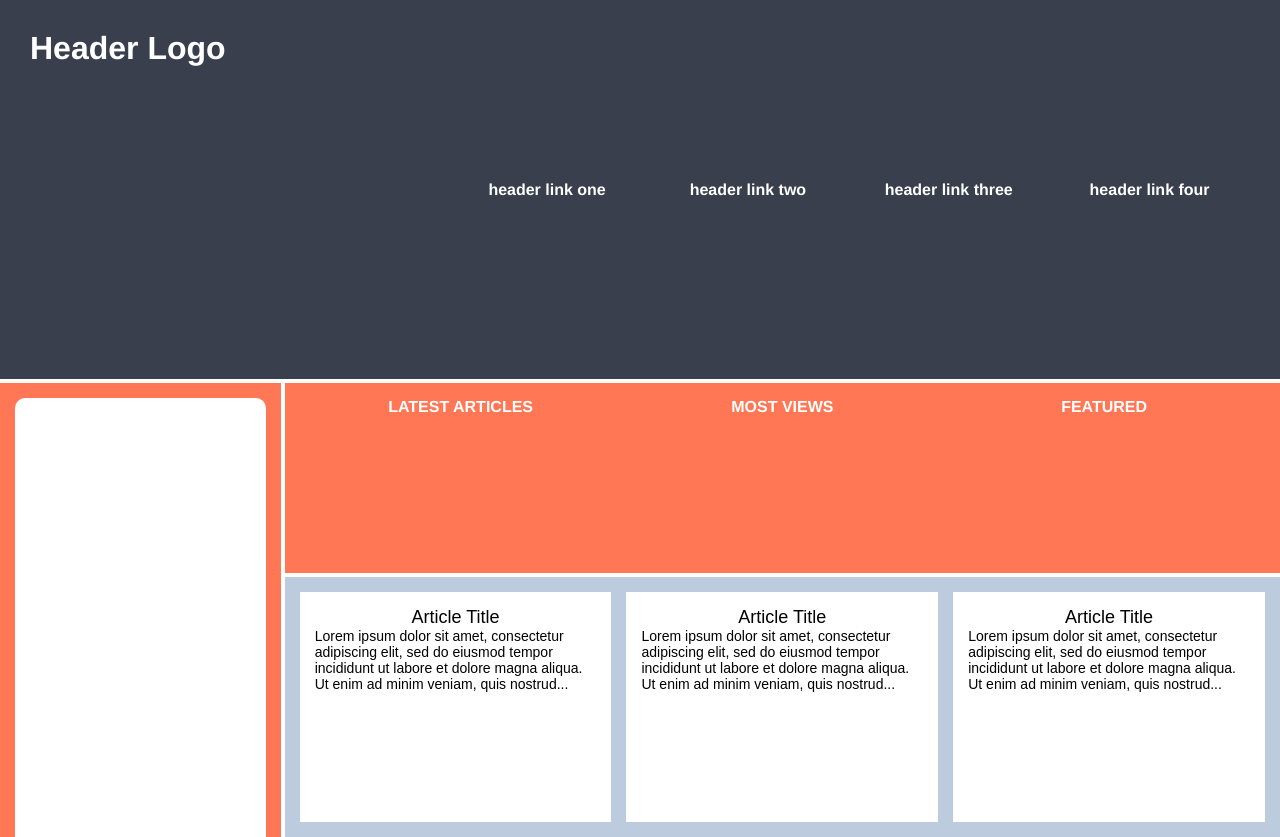
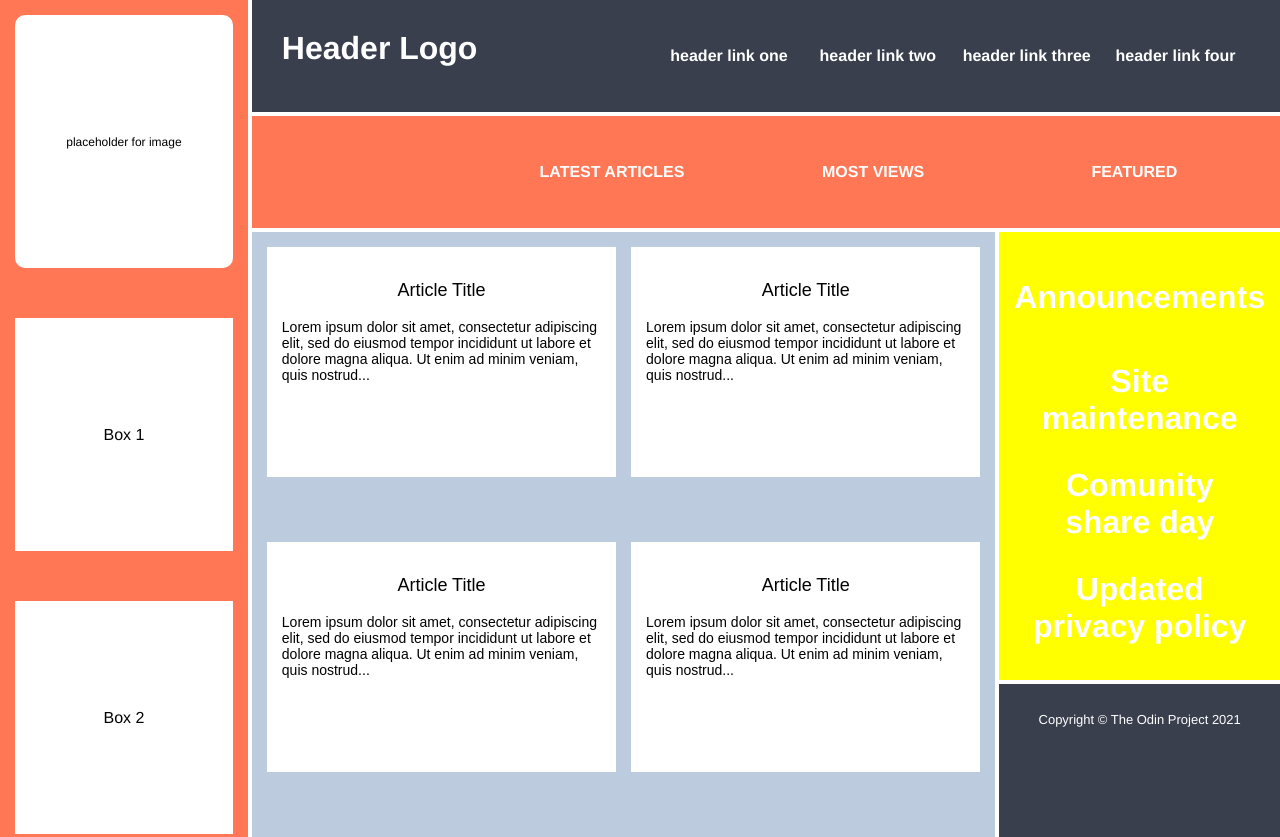
Before and after one commit to James-rae-eng/Admin-dashboard, a plain HTML site: page index.html in a window 1280 px wide. Shown: the top 837 px of the page. Drawn offline with Linux system fonts and the light colour scheme.

Commit message:
updated main class container names & adjusted layout to fit the brief

```diff
--- a/index.html
+++ b/index.html
@@ -9,18 +9,6 @@
   </head>
   <body>
     <div class="container">
-
-      <div class="header">
-        <div class="logo">Header Logo</div>
-        <div class="menu">
-          <ul>
-            <li>header link one</li>
-            <li>header link two</li>
-            <li>header link three</li>
-            <li>header link four</li>
-          </ul>
-        </div>
-      </div>
 
       <div class="sidebar">
         <div class="photo">
@@ -34,7 +22,19 @@
         </div>
       </div>
 
-      <div class="nav">
+      <div class="search">
+        <div class="logo">Header Logo</div>
+        <div class="menu">
+          <ul>
+            <li>header link one</li>
+            <li>header link two</li>
+            <li>header link three</li>
+            <li>header link four</li>
+          </ul>
+        </div>
+      </div>
+
+      <div class="nameRow">
         <ul>
           <li>Latest Articles</li>
           <li>Most Views</li>
@@ -42,31 +42,7 @@
         </ul>
       </div>
 
-      <div class="article">
-        <div class="card">
-          <p class="title">Article Title</p>
-          <p>Lorem ipsum dolor sit amet, consectetur adipiscing elit, sed do eiusmod tempor incididunt ut labore et dolore magna aliqua. Ut enim ad minim veniam, quis nostrud...</p>
-        </div>
-        <div class="card">
-          <p class="title">Article Title</p>
-          <p>Lorem ipsum dolor sit amet, consectetur adipiscing elit, sed do eiusmod tempor incididunt ut labore et dolore magna aliqua. Ut enim ad minim veniam, quis nostrud...</p>
-        </div>
-        <div class="card">
-          <p class="title">Article Title</p>
-          <p>Lorem ipsum dolor sit amet, consectetur adipiscing elit, sed do eiusmod tempor incididunt ut labore et dolore magna aliqua. Ut enim ad minim veniam, quis nostrud...</p>
-        </div>
-        <div class="card">
-          <p class="title">Article Title</p>
-          <p>Lorem ipsum dolor sit amet, consectetur adipiscing elit, sed do eiusmod tempor incididunt ut labore et dolore magna aliqua. Ut enim ad minim veniam, quis nostrud...</p>
-        </div>
-        <div class="card">
-          <p class="title">Article Title</p>
-          <p>Lorem ipsum dolor sit amet, consectetur adipiscing elit, sed do eiusmod tempor incididunt ut labore et dolore magna aliqua. Ut enim ad minim veniam, quis nostrud...</p>
-        </div>
-        <div class="card">
-          <p class="title">Article Title</p>
-          <p>Lorem ipsum dolor sit amet, consectetur adipiscing elit, sed do eiusmod tempor incididunt ut labore et dolore magna aliqua. Ut enim ad minim veniam, quis nostrud...</p>
-        </div>
+      <div class="projects">
         <div class="card">
           <p class="title">Article Title</p>
           <p>Lorem ipsum dolor sit amet, consectetur adipiscing elit, sed do eiusmod tempor incididunt ut labore et dolore magna aliqua. Ut enim ad minim veniam, quis nostrud...</p>
--- a/style.css
+++ b/style.css
@@ -1,4 +1,4 @@
-* {
+body {
     margin: 0;
     padding: 0;
   }
@@ -6,7 +6,7 @@
   .container {
     text-align: center;
     display: grid;
-    grid-template: 1fr 0.5fr 10fr 0.5fr 0.5fr / 1fr 4fr;
+    grid-template: 1fr 1fr 4fr 4fr / 1fr 3fr 1fr;
     gap: 4px;
   }
 
@@ -18,9 +18,9 @@
     color: white;
   }
 
-  .header {
+  .search {
     background-color: #393f4d;
-    grid-column: 1 / 3;
+    grid-column: 2 / 4;
     display: grid;
     grid-template-columns: 1fr 2fr;
   }
@@ -46,7 +46,7 @@
 
   .sidebar {
     background-color: #FF7755;
-    grid-row: 2 / 4;
+    grid-row: 1 / 5;
     display: grid;
     gap: 50px;
   }
@@ -73,36 +73,42 @@
     justify-items: center;
   }
 
-  .nav {
+  .nameRow {
     background-color: #FF7755;
+    display: grid;
+    grid-column: 2 / 4;
   }
 
-  .nav ul {
+  .nameRow ul {
     display: grid;
+    grid-row: 2 / 3;
+    grid-column: 2 / 4;
     grid-template-columns: repeat(3, 1fr);
   }
 
-  .nav ul li {
+  .nameRow ul li {
     font-size: 16px;
     text-transform: uppercase;
     list-style-type: none;
   }
 
-  .article {
+  .projects {
     background-color: #bccbde;
     display: grid;
+    grid-column: 2 /3;
+    grid-row: 3 / 5;
     gap: 15px;
     grid-template-columns: repeat(auto-fit, minmax(250px, 1fr));
   }
 
-  .article p {
+  .projects p {
     font-size: 18px;
     font-family: sans-serif;
     color: white;
     text-align: left;
   }
 
-  .article .card {
+  .projects .card {
     background-color: #FFFFFF;
     color: black;
     text-align: center;
@@ -120,9 +126,16 @@
     text-align: center;
   }
 
+  .announcements {
+    background-color: yellow;
+    grid-column: 3 / 4;
+    grid-row: 3 / 4;
+  }
+
   .trending {
     background-color: #393f4d;
-    grid-column: 1 / 3;
+    grid-column: 3 / 4;
+    grid-row: 4 / 5;
   }
 
   .trending p {
```
